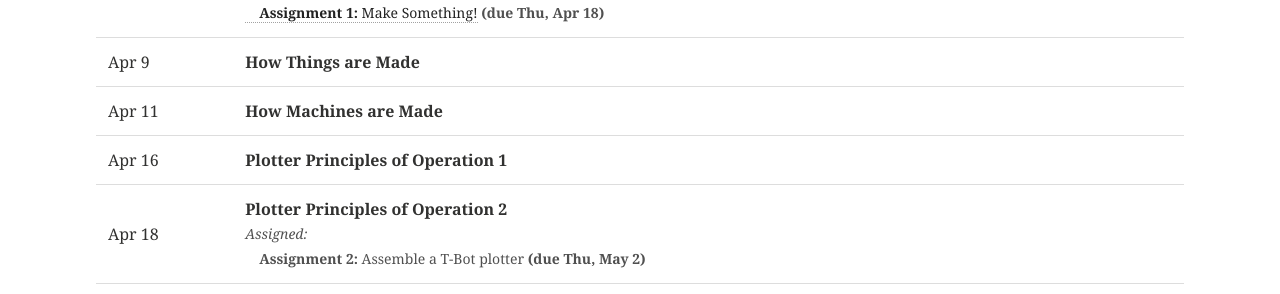
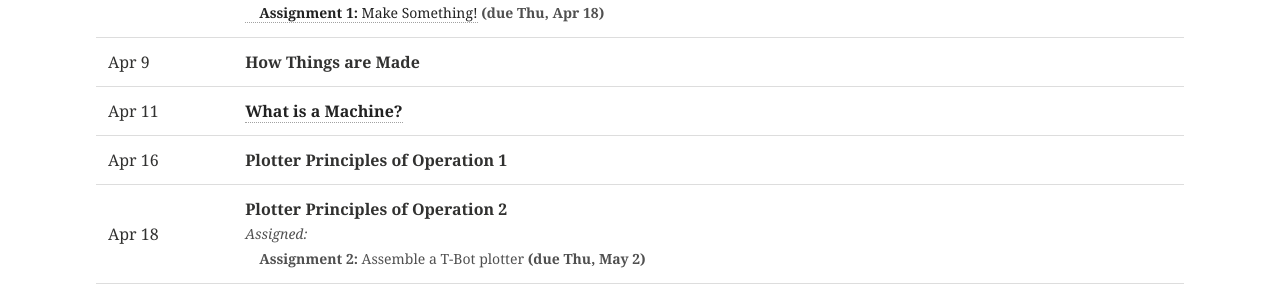
Before and after one commit to cs448m/cs448m.github.io, a Jekyll site: the page built from index.md, in a window 1280 px wide and 900 px high, scrolled down 916 px. Shown: the part 160-454 px from the top of the window. Built offline with Jekyll 4.4.1, drawn with Linux system fonts in a browser that asks for light colours.

Commit message:
Uploaded lecture slides.

```diff
--- a/index.md
+++ b/index.md
@@ -31,7 +31,7 @@ For more detailed course logistics and policies, see the [course info](/course_i
     			<br><a href="/assignments/making/">&emsp;<b>Assignment 1:</b> Make Something!</a> <b>(due Thu, Apr 18)</b>
     	</span></td></tr>
     <tr><td>Apr 9</td><td><b>How Things are Made</b></td></tr>
-    <tr><td>Apr 11</td><td><b>How Machines are Made</b></td></tr>
+    <tr><td>Apr 11</td><td><a href="/lectures/machines/machines.pdf"><b>What is a Machine?</b></a></td></tr>
     <tr><td>Apr 16</td><td><b>Plotter Principles of Operation 1</b></td></tr>
     <tr><td>Apr 18</td><td><b>Plotter Principles of Operation 2</b>
     	<br><span class="assigned"><i>Assigned:</i>
```
Also changed, not shown: 8 other files.
